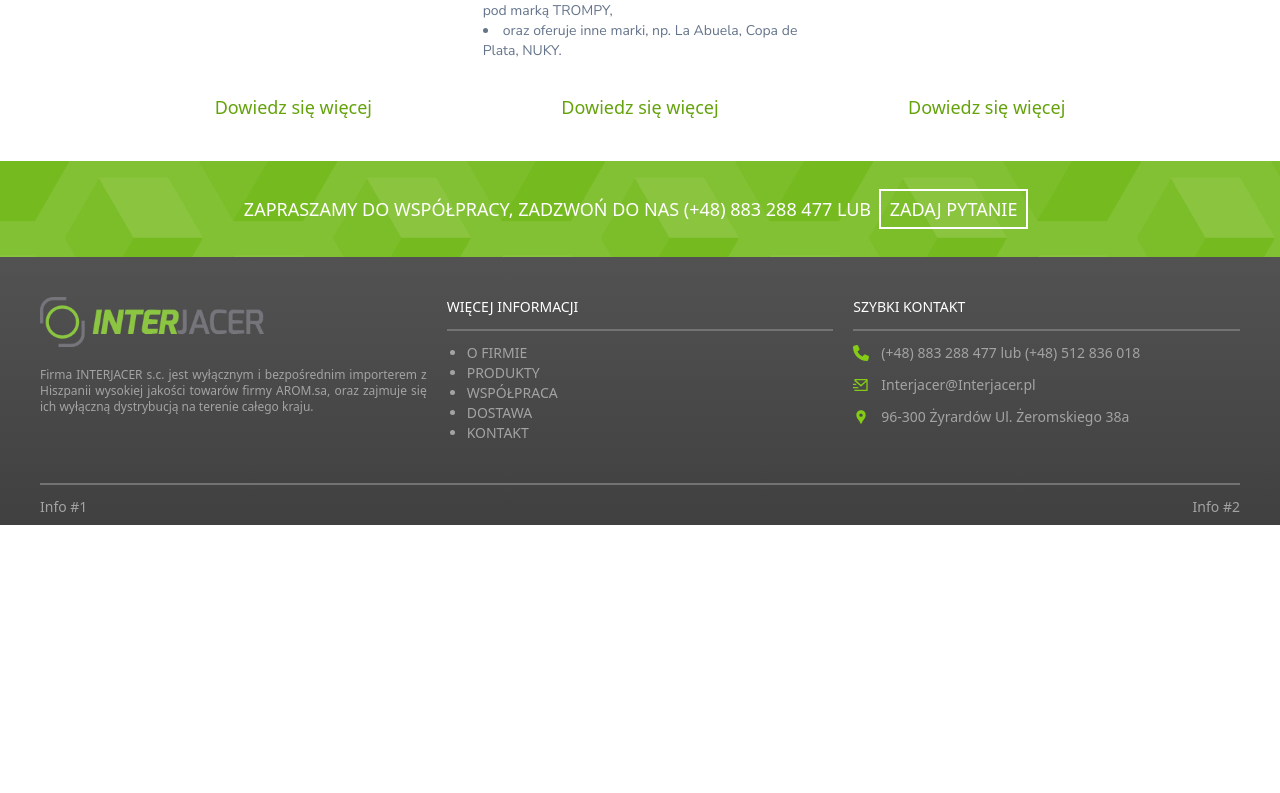
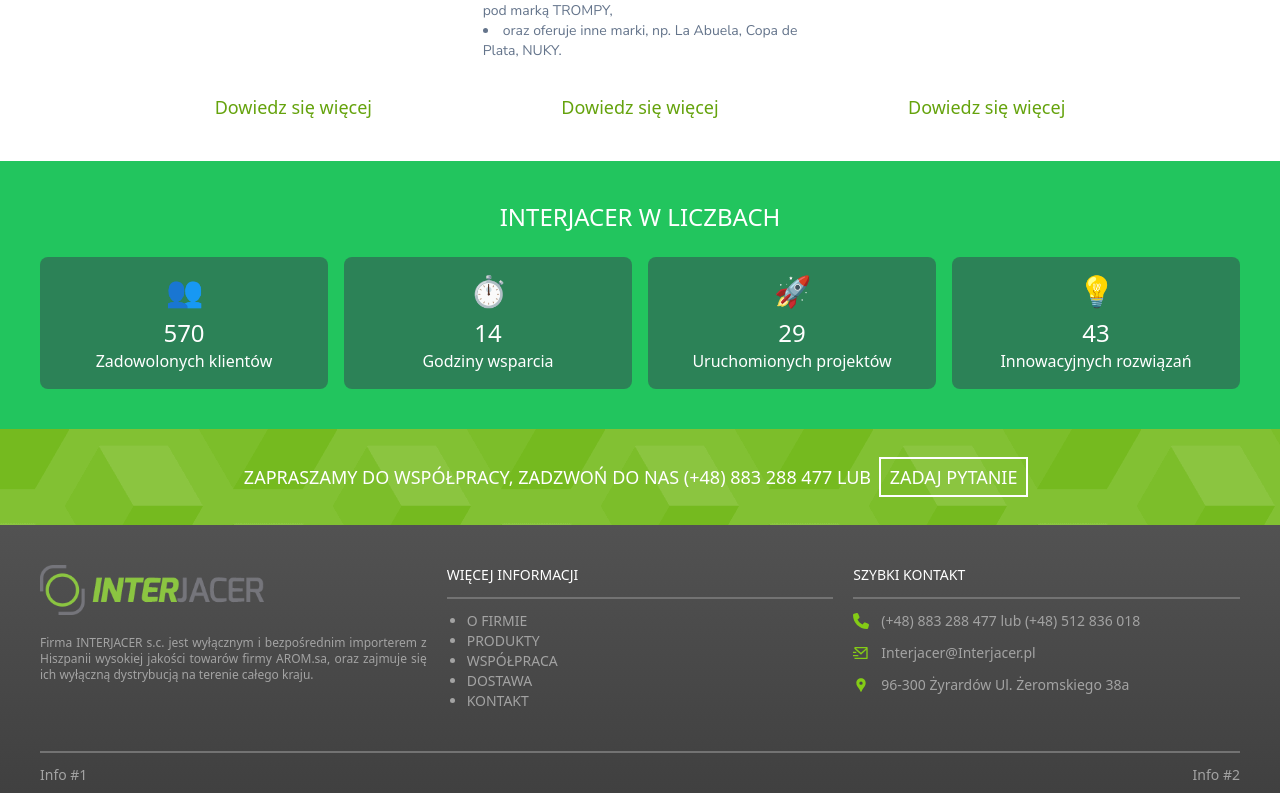
Before and after one commit to ShanghaiG/interjacer, a React (Vite) app in the folder interjacer-app/: page / in a window 1280 px wide. Shown: the part 1119-1912 px from the top of the page. Before the commit the page ends 1644 px from the top, so only its background shows below. Built offline with nearby package versions, Linux system fonts and the light colour scheme.

Commit message:
Start doing some statistics component

```diff
--- /dev/null
+++ b/interjacer-app/src/components/Stats/Stats.tsx
@@ -0,0 +1,56 @@
+import React, { useState, useEffect } from "react";
+
+const StatCard = ({ icon, number, label }) => {
+  const [count, setCount] = useState(0);
+
+  useEffect(() => {
+    // Rozpocznij animację tylko jeśli docelowa liczba jest większa niż aktualna
+    if (count < number) {
+      // Oblicz krok na podstawie czasu trwania i docelowej liczby
+      let step = number / 100;
+
+      // Ustaw interwał do aktualizacji liczby
+      const interval = setInterval(() => {
+        setCount((prevCount) => {
+          const updatedCount = prevCount + step;
+          if (updatedCount < number) {
+            return updatedCount;
+          } else {
+            clearInterval(interval);
+            return number;
+          }
+        });
+      }, 100); // Aktualizuj co 100ms
+
+      return () => clearInterval(interval);
+    }
+  }, [number, count]);
+
+  return (
+    <div className="flex flex-col items-center p-4 bg-opacity-50 bg-gray-700 text-white rounded-lg">
+      <div className="text-3xl mb-2">{icon}</div>
+      <div className="text-2xl font-semibold">{Math.round(count)}</div>
+      <div className="text-md">{label}</div>
+    </div>
+  );
+};
+
+export const StatsSection = ({ stats }) => {
+  return (
+    <div className="bg-green-500 p-10">
+      <div className="text-2xl text-center text-white font-bold mb-6">
+        INTERJACER W LICZBACH
+      </div>
+      <div className="grid grid-cols-1 sm:grid-cols-2 md:grid-cols-4 gap-4">
+        {stats.map((stat, index) => (
+          <StatCard
+            key={index}
+            icon={stat.icon}
+            number={stat.number}
+            label={stat.label}
+          />
+        ))}
+      </div>
+    </div>
+  );
+};
--- a/interjacer-app/src/pages/Landing.tsx
+++ b/interjacer-app/src/pages/Landing.tsx
@@ -3,8 +3,32 @@ import slider1 from "src/assets/slider-1.jpg";
 import slider2 from "src/assets/slider-2.jpg";
 import slider3 from "src/assets/slider-3.jpg";
 import { HeroSection } from "src/components/HeroSection/HeroSection";
+import { StatsSection } from "src/components/Stats/Stats";
 
 export const LandingPage = () => {
+  const statsData = [
+    {
+      icon: "👥",
+      number: 1000,
+      label: "Zadowolonych klientów",
+    },
+    {
+      icon: "⏱️",
+      number: 24,
+      label: "Godziny wsparcia",
+    },
+    {
+      icon: "🚀",
+      number: 50,
+      label: "Uruchomionych projektów",
+    },
+    {
+      icon: "💡",
+      number: 75,
+      label: "Innowacyjnych rozwiązań",
+    },
+  ];
+
   return (
     <>
       <div className="flex flex-col w- m-auto overflow-hidden">
@@ -21,6 +45,9 @@ export const LandingPage = () => {
       <div className="flex flex-col m-auto">
         <HeroSection />
       </div>
+      <div className="flex flex-col m-auto">
+        <StatsSection stats={statsData} />
+      </div>
     </>
   );
 };
--- a/package.json
+++ b/package.json
@@ -1,5 +1,6 @@
 {
   "dependencies": {
+    "react-spring": "^9.7.3",
     "vite": "^5.0.12"
   }
 }
```
Also changed, not shown: 1 other file (tests, documents, lock files or other folders).
